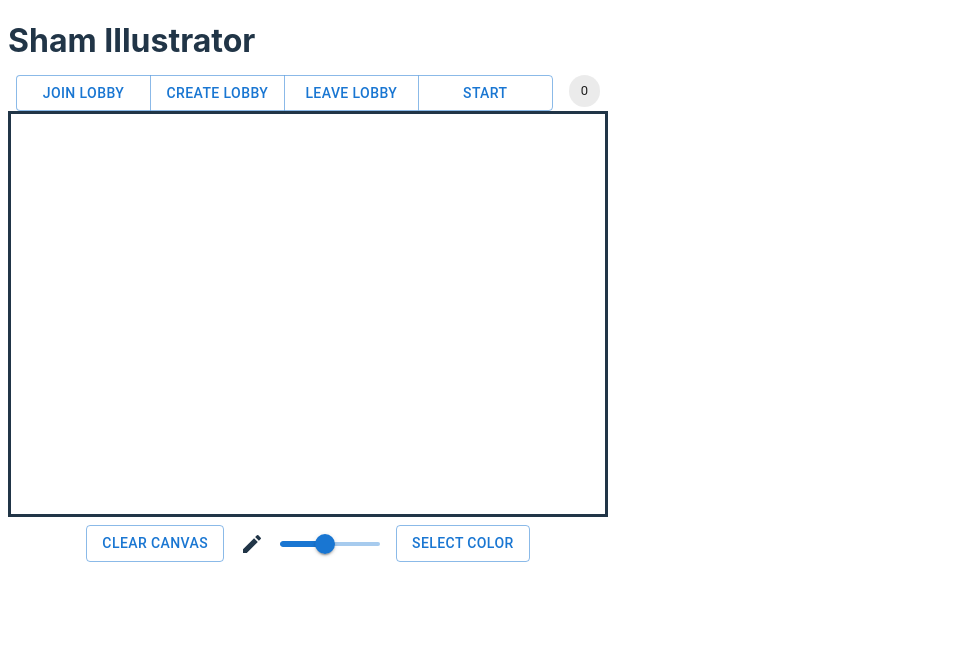
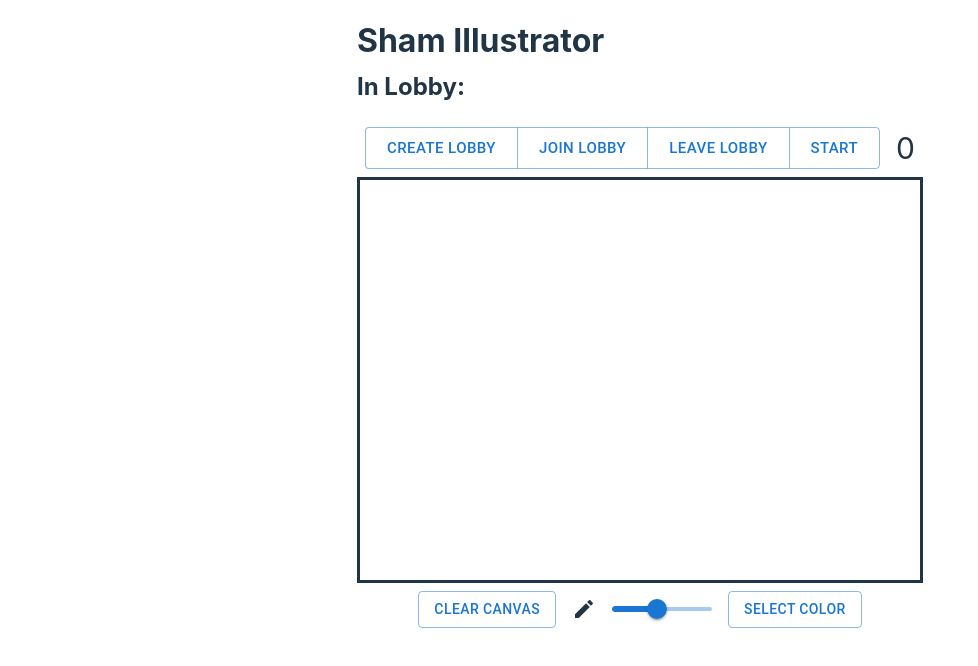
Before and after one commit to winstonco/illustraitor, a React (Vite) app: page / in a window 1280 px wide. Shown: the top 666 px of the page, without its empty margins (0-978 px from the left). Built offline with nearby package versions, Linux system fonts and the light colour scheme; no server answers.

Commit message:
show current lobby, set canvas size on render

```diff
--- a/src/App.tsx
+++ b/src/App.tsx
@@ -1,5 +1,5 @@
 import { useState } from 'react';
-import { Stack } from '@mui/system';
+import { Stack, Container } from '@mui/system';
 
 import Game from './Game';
 import GameNav from './GameNav';
@@ -8,13 +8,15 @@ function App() {
   const [roomy, setRoomy] = useState<boolean>(false);
 
   return (
-    <Stack maxWidth="sm" spacing={1}>
+    <Container sx={{ display: 'flex', justifyContent: 'center' }}>
+      <Stack spacing={1}>
         <div className="App">
           <h1>Sham Illustrator</h1>
           <GameNav setRoomy={setRoomy}></GameNav>
           <Game></Game>
         </div>
       </Stack>
+    </Container>
   );
 }
 
--- a/src/Canvas.tsx
+++ b/src/Canvas.tsx
@@ -1,5 +1,5 @@
 import { Box } from '@mui/system';
-import { useRef } from 'react';
+import { useEffect, useRef, useState } from 'react';
 
 import { CanvasDrawer } from './helpers/CanvasDrawer';
 import socket from './helpers/socket';
@@ -8,6 +8,12 @@ export default function Canvas(props: { penSize: number; penColor: string }) {
   const canvas = useRef<HTMLCanvasElement>(null);
   CanvasDrawer.setUp(canvas);
   let drawing: boolean = false;
+
+  const [canvasWidth, setCanvasWidth] = useState<number>(0);
+  const box = useRef<HTMLDivElement>(null);
+  useEffect(() => {
+    if (box.current) setCanvasWidth(box.current.offsetWidth);
+  }, [canvasWidth]);
 
   const handleMouseDown = (
     event: React.MouseEvent<HTMLCanvasElement>
@@ -36,14 +42,15 @@ export default function Canvas(props: { penSize: number; penColor: string }) {
   };
 
   return (
-    <Box sx={{ border: 3, height: 400 }}>
+    <Box ref={box} sx={{ maxWidth: 'md', border: 3, height: 400 }}>
       <canvas
+        style={{ touchAction: 'none', maxWidth: 'md' }}
         ref={canvas}
         onMouseDown={handleMouseDown}
         onMouseMove={handleMouseMove}
         onMouseUp={handleMouseUp}
-        width="594"
-        height="400"
+        height={400}
+        width={canvasWidth - 6}
       ></canvas>
     </Box>
   );
--- a/src/GameNav.tsx
+++ b/src/GameNav.tsx
@@ -10,31 +10,52 @@ export default function GameNav(props: {
 }): JSX.Element {
   // replace with cookies?
   const [lobbyName, setLobbyName] = useState<string>('');
+  socket.on('connect', () => setLobbyName(''));
 
   return (
     <div className="game-nav">
+      <h2>In Lobby: {lobbyName}</h2>
       <Stack
         direction="row"
         spacing={2}
-        justifyContent="space-around"
-        paddingLeft={1}
-        paddingRight={1}
+        padding={1}
+        alignItems="center"
+        justifyContent="space-between"
       >
         <ButtonGroup
           variant="outlined"
-          size="medium"
-          fullWidth={true}
+          size="large"
           sx={{ borderColor: 'black' }}
         >
           <Button
             onClick={() => {
               const name = window.prompt('Lobby Name');
               if (name) {
-                setLobbyName(name);
+                socket.emit('createLobby', name, (res) => {
+                  if (res === 'ok') {
+                    setLobbyName(name);
+                    console.log('Successfully created lobby!');
+                  } else {
+                    console.log('Failed to create lobby!');
+                  }
+                });
+              }
+            }}
+          >
+            Create Lobby
+          </Button>
+          <Button
+            onClick={() => {
+              const name = window.prompt('Lobby Name');
+              if (name) {
                 socket.emit('joinLobby', name, (res) => {
                   if (res === 'ok') {
                     console.log('Successfully joined lobby!');
+                    setLobbyName(name);
                     props.setRoomy(true);
+                    return;
+                  } else {
+                    console.log('Failed to join lobby!');
                   }
                 });
               }
@@ -44,28 +65,19 @@ export default function GameNav(props: {
           </Button>
           <Button
             onClick={() => {
-              const name = window.prompt('Lobby Name');
-              if (name) {
-                setLobbyName(name);
-                socket.emit('createLobby', name, (res) => {
+              if (lobbyName !== '') {
+                socket.emit('leaveLobby', (res) => {
                   if (res === 'ok') {
-                    console.log('Successfully created lobby!');
+                    console.log('Successfully left lobby!');
+                    props.setRoomy(false);
+                    setLobbyName('');
+                    return;
+                  } else {
+                    console.log('Failed to leave lobby!');
                   }
                 });
               }
             }}
-          >
-            Create Lobby
-          </Button>
-          <Button
-            onClick={() =>
-              socket.emit('leaveLobby', (res) => {
-                if (res === 'ok') {
-                  console.log('Successfully left lobby!');
-                  props.setRoomy(false);
-                }
-              })
-            }
           >
             Leave Lobby
           </Button>
--- a/src/Timer.tsx
+++ b/src/Timer.tsx
@@ -1,4 +1,3 @@
-import { Chip } from '@mui/material';
 import { useEffect, useState } from 'react';
 
 import socket from './helpers/socket';
@@ -19,5 +18,5 @@ export default function Timer(): JSX.Element {
     setTime(turnTime);
   });
 
-  return <Chip label={time} />;
+  return <p style={{ fontSize: '30px' }}>{time}</p>;
 }
--- a/src/helpers/CanvasDrawer.ts
+++ b/src/helpers/CanvasDrawer.ts
@@ -36,6 +36,13 @@ export class CanvasDrawer {
 
   static clearCanvas = (): void => {
     console.log('Cleared!');
-    CanvasDrawer.canvas.current?.getContext('2d')?.clearRect(0, 0, 500, 400);
+    CanvasDrawer.canvas.current
+      ?.getContext('2d')
+      ?.clearRect(
+        0,
+        0,
+        CanvasDrawer.canvas.current.width,
+        CanvasDrawer.canvas.current.height
+      );
   };
 }
```
Lines whose indentation alone changed are shown as unchanged.
